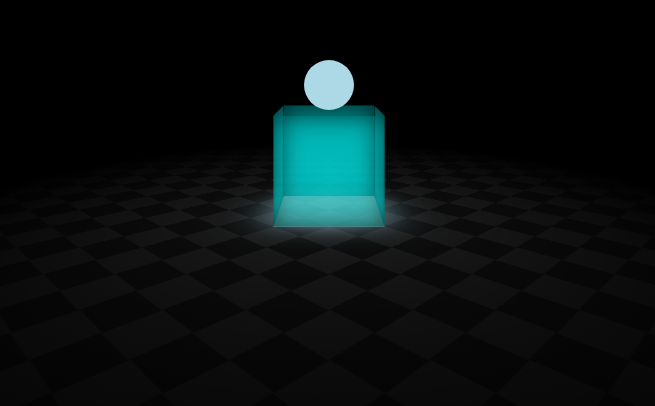
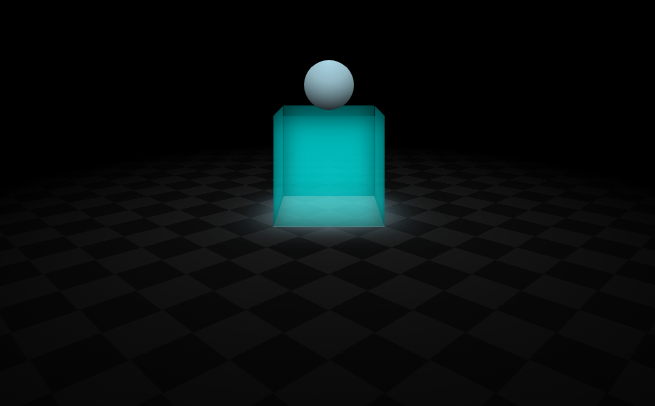
Before and after one commit to Natan-Asrat/css-only-animation-ball-and-cube, a plain HTML site: page index.html in a window 1280 px wide. Shown: the part 248-654 px from the top of the page, without its empty margins (311-966 px from the left). Drawn offline with Linux system fonts and the light colour scheme.

Commit message:
make ball look 3d

```diff
--- a/style.css
+++ b/style.css
@@ -23,6 +23,10 @@ body{
     position: absolute;
     left: -0.5em;
     bottom: 1em;
+    background-image: radial-gradient(
+        circle at top,
+        lightblue, 70%, black
+    );
 }
 .cube{
     width: 2em;
```
